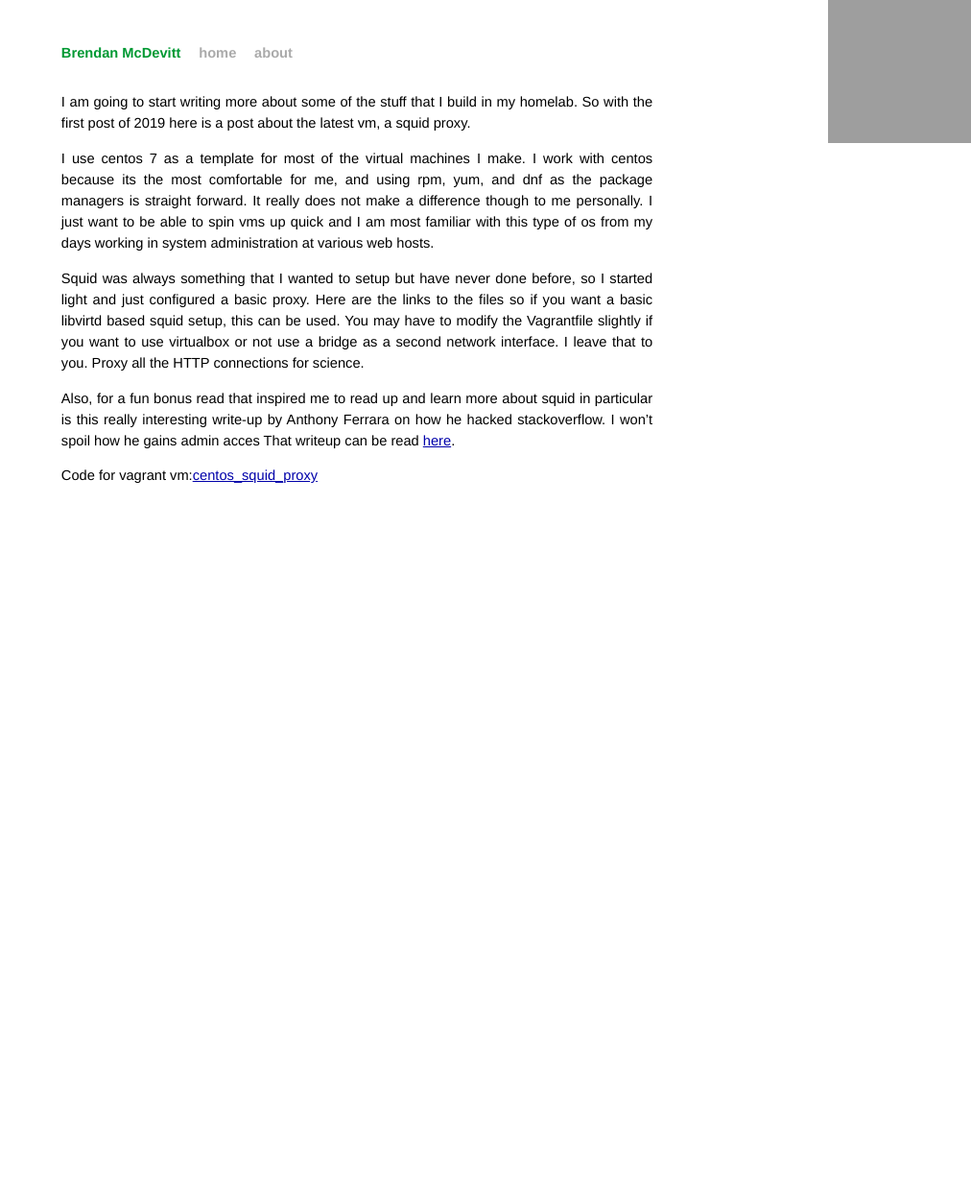
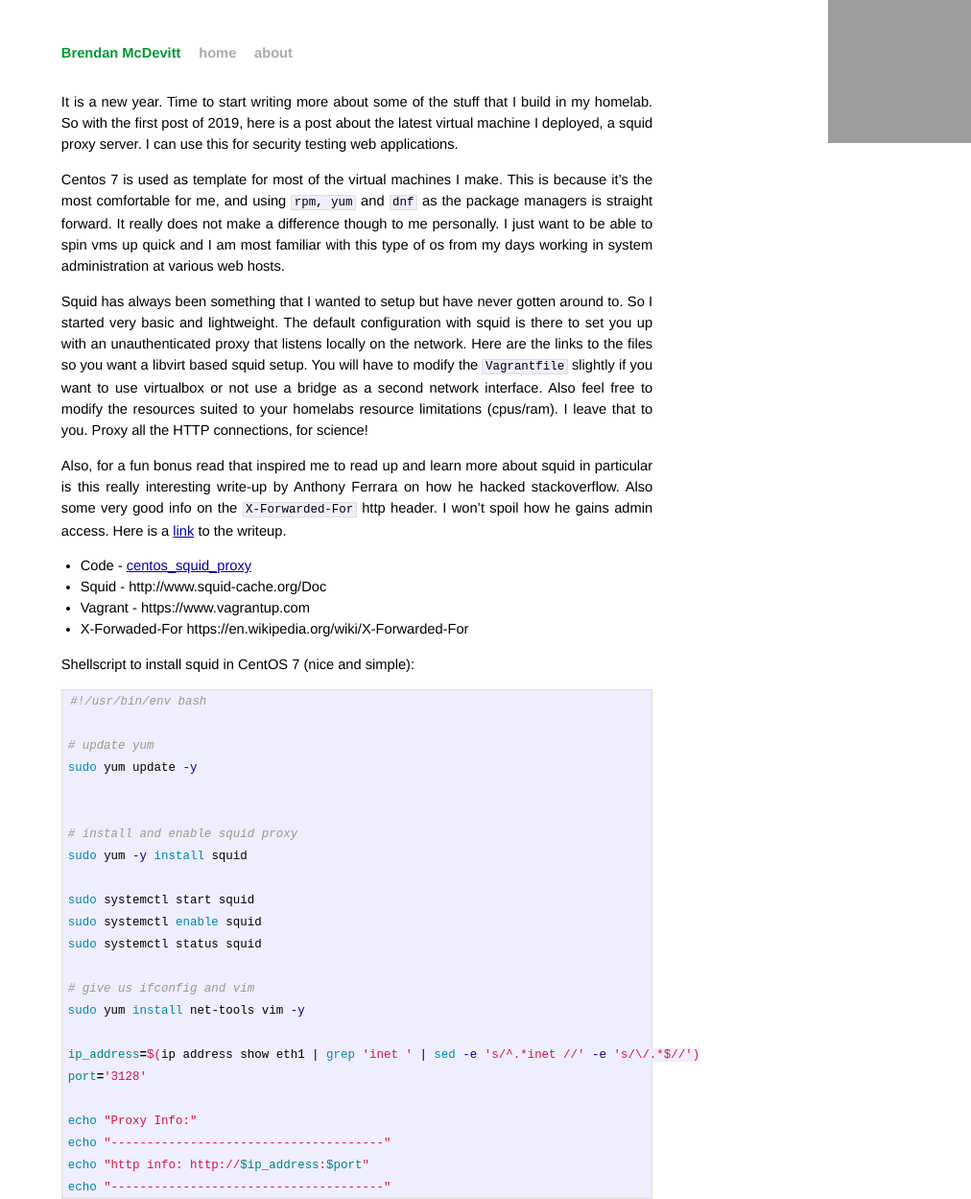
Before and after one commit to bpmcdevitt/brendan.mcdevitt.tech, a Jekyll site: the page built from _posts/2019-01-27-homelab-squid-proxy-libvirt.markdown, in a window 1280 px wide. Shown: the whole page at 96% size, without its empty margins (268-1280 px from the left). Built offline with Jekyll 4.4.1, drawn with Linux system fonts in a browser that asks for light colours; before the commit the page ends 944 px from its top, so only the background shows below that; grey boxes are pictures that could not be loaded.

Commit message:
added a post with squid vm

````diff
--- a/_posts/2019-01-27-homelab-squid-proxy-libvirt.markdown
+++ b/_posts/2019-01-27-homelab-squid-proxy-libvirt.markdown
@@ -5,25 +5,47 @@ date:  2019-01-27
 categories: homelab
 ---
 
-I am going to start writing more about some of the stuff that I build in my
-homelab. So with the first post of 2019 here is a post about the latest vm, a
-squid proxy.
+It is a new year. Time to start writing more about some of the stuff that I build in my
+homelab. So with the first post of 2019, here is a post about the latest virtual machine I deployed, a squid proxy server. I can use this for security testing web applications.
 
-I use centos 7 as a template for most of the virtual machines I make. I work with centos
-because its the most comfortable for me, and using rpm, yum, and dnf as the package
-managers is straight forward. It really does not make a difference though to me personally. I just
-want to be able to spin vms up quick and I am most familiar with this type
-of os from my days working in system administration at various web hosts.
+Centos 7 is used as template for most of the virtual machines I make. This is because it's the most comfortable for me, and using `rpm, yum` and `dnf` as the package
+managers is straight forward. It really does not make a difference though to me personally. I just want to be able to spin vms up quick and I am most familiar with this type of os from my days working in system administration at various web hosts.
 
-Squid was always something that I wanted to setup but have never done before,
-so I started light and just configured a basic proxy. Here are the links to the
-files so if you want a basic libvirtd based squid setup, this can be used. You
-may have to modify the Vagrantfile slightly if you want to use virtualbox or
-not use a bridge as a second network interface. I leave that to you. Proxy all
-the HTTP connections for science.
+Squid has always been something that I wanted to setup but have never gotten around to.
+So I started very basic and lightweight. The default configuration with squid is there to set you up with an unauthenticated proxy that listens locally on the network. Here are the links to the files so you want a libvirt based squid setup. You will have to modify the `Vagrantfile` slightly if you want to use virtualbox or
+not use a bridge as a second network interface. Also feel free to modify the resources suited to your homelabs resource limitations (cpus/ram). I leave that to you. Proxy all
+the HTTP connections, for science!
 
 Also, for a fun bonus read that inspired me to read up and learn more about
-squid in particular is this really interesting write-up by Anthony Ferrara on how he hacked stackoverflow. I won't spoil how he gains admin acces
-That writeup can be read [here](https://blog.ircmaxell.com/2012/11/anatomy-of-attack-how-i-hacked.html).
+squid in particular is this really interesting write-up by Anthony Ferrara on how he hacked stackoverflow. Also some very good info on the `X-Forwarded-For` http header. I won't spoil how he gains admin access. Here is a [link](https://blog.ircmaxell.com/2012/11/anatomy-of-attack-how-i-hacked.html) to the writeup.
+* Code - [centos_squid_proxy](https://git.mcdevitt.tech/bpmcdevitt/homelab_scripts/tree/master/vagrant/centos_squid_proxy)
+* Squid - http://www.squid-cache.org/Doc
+* Vagrant - https://www.vagrantup.com
+* X-Forwaded-For https://en.wikipedia.org/wiki/X-Forwarded-For
 
-Code for vagrant vm:[centos_squid_proxy](https://git.mcdevitt.tech/bpmcdevitt/homelab_scripts/tree/master/vagrant/centos_squid_proxy)
+Shellscript to install squid in CentOS 7 (nice and simple):
+```bash
+#!/usr/bin/env bash
+
+# update yum
+sudo yum update -y
+
+
+# install and enable squid proxy
+sudo yum -y install squid
+
+sudo systemctl start squid
+sudo systemctl enable squid
+sudo systemctl status squid
+
+# give us ifconfig and vim
+sudo yum install net-tools vim -y
+
+ip_address=$(ip address show eth1 | grep 'inet ' | sed -e 's/^.*inet //' -e 's/\/.*$//')
+port='3128'
+
+echo "Proxy Info:"
+echo "--------------------------------------"
+echo "http info: http://$ip_address:$port"
+echo "--------------------------------------"
+```
````
